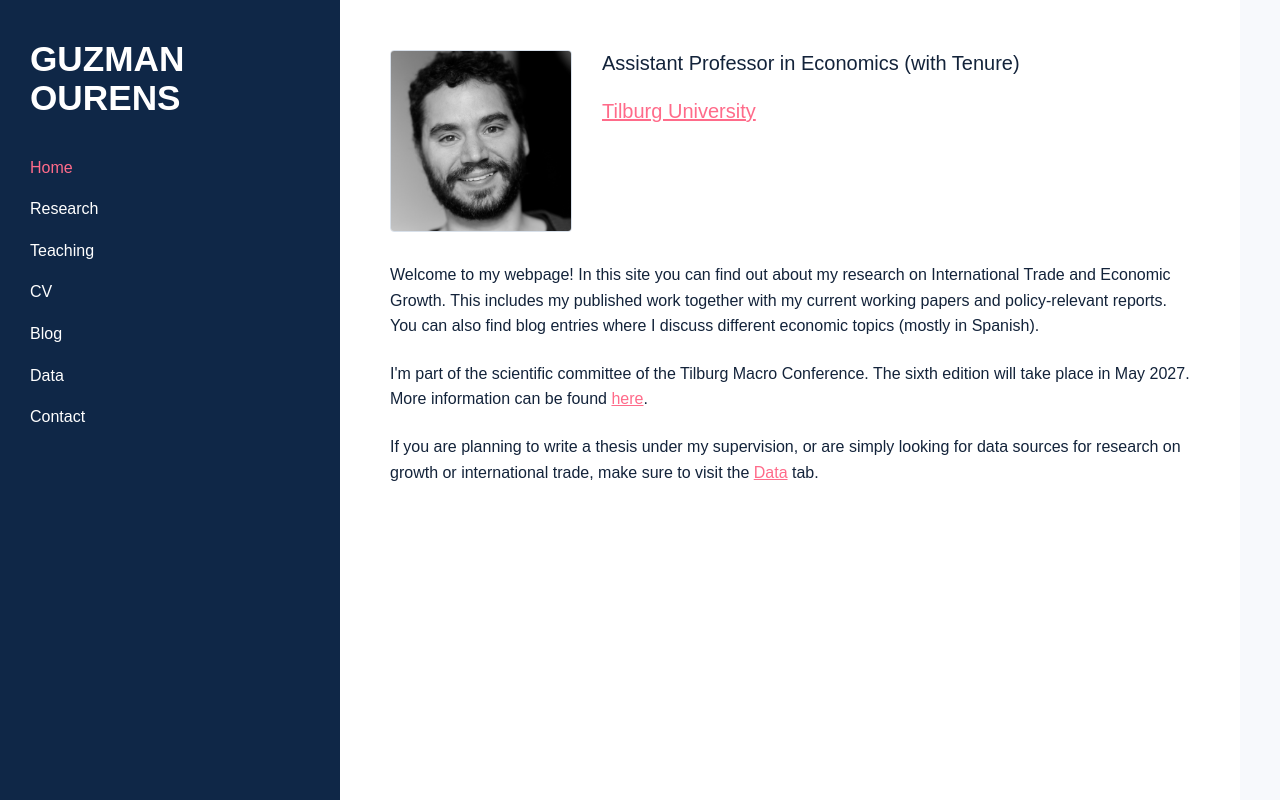
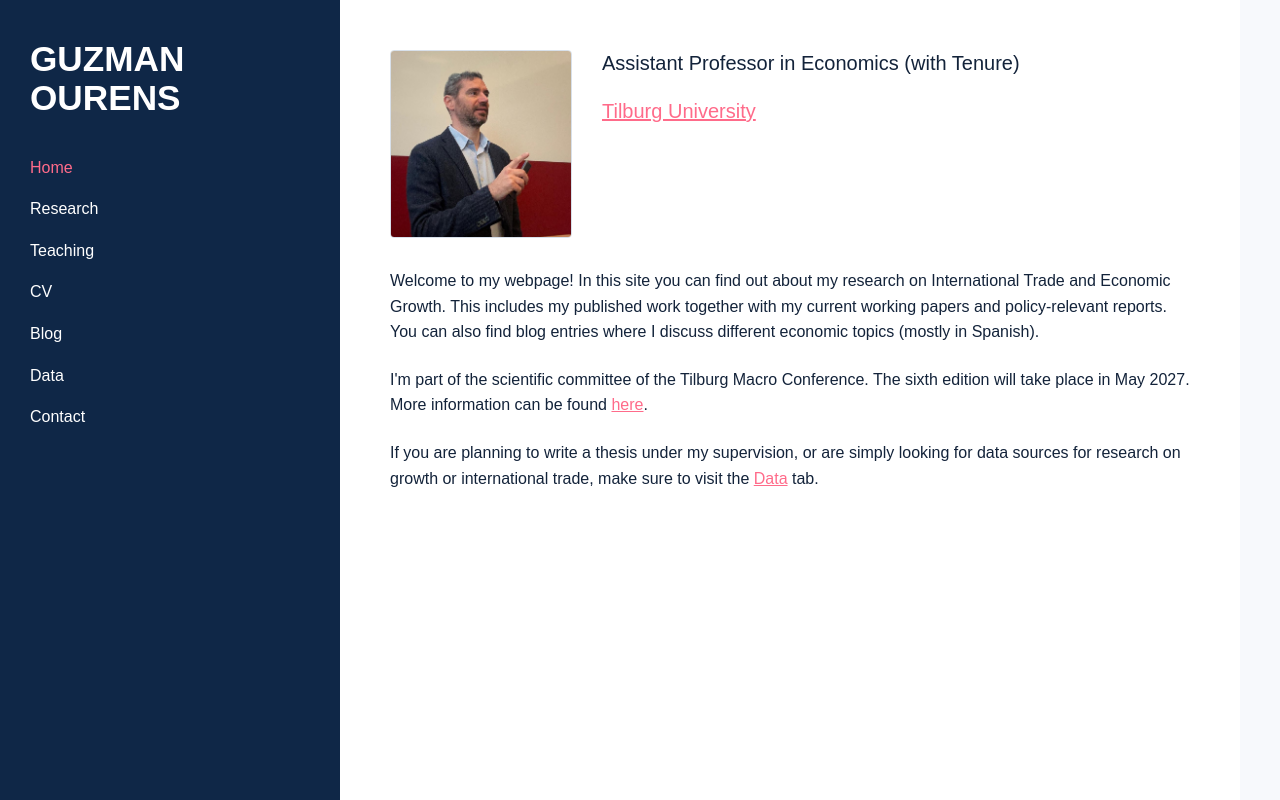
Before and after one commit to gourens/gourens.github.io, a plain HTML site: page index.html in a window 1280 px wide. Drawn offline with Linux system fonts and the light colour scheme.

Commit message:
Update profile photo source in index.html

```diff
--- a/index.html
+++ b/index.html
@@ -37,7 +37,7 @@
      <div class="intro">
 
     <img
-        src="files/photo-ourens-2.jpg"
+        src="files/photo_teaching.jpg"
         alt="Guzman Ourens"
         class="profile-photo">
 
```
